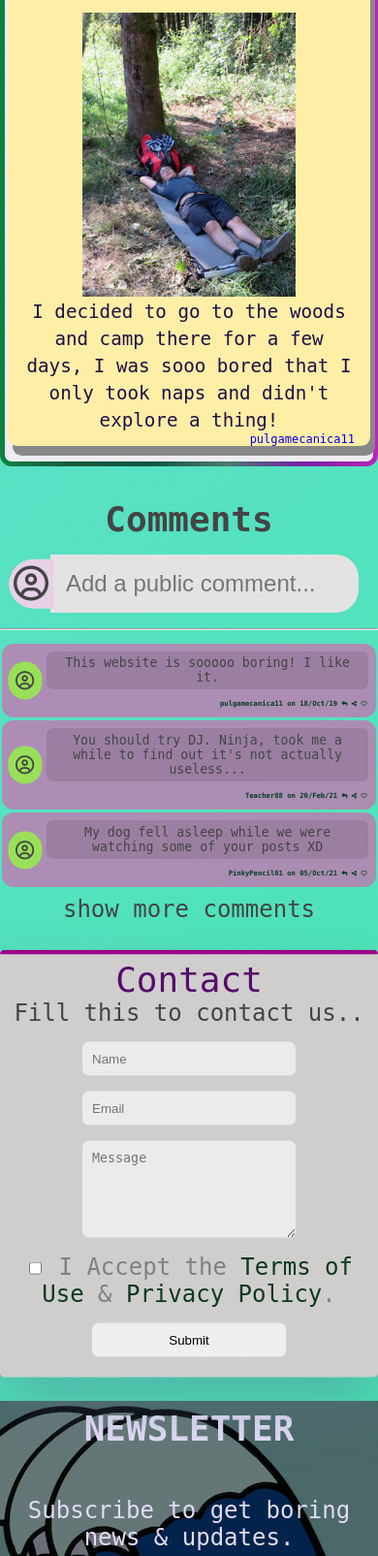
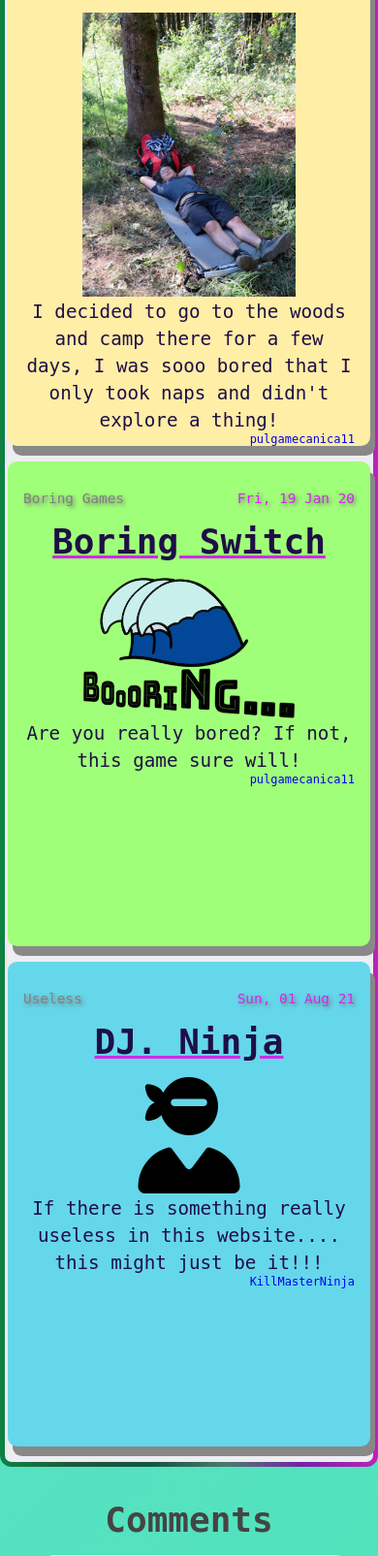
Before and after one commit to pulgamecanica/WebProgLuso, a PHP site: page / in a window 390 px wide. Shown: the part 3718-5323 px from the top of the page at 97% size. Run offline with PHP 8.4, Linux system fonts and the light colour scheme; some libraries are stand-ins or nearby versions; some web fonts are replaced.

Commit message:
Second fix for the phone view on index

```diff
--- a/style/index.css
+++ b/style/index.css
@@ -1879,12 +1879,6 @@ article figure #dj-ninja-game i {
 	#layout-image img{
 		width: 100%;
 	}
-	.compilation-container .compilation-boring-game {
-		display: none;
-	}
-	.compilation-container .compilation-useless-game {
-		display: none;
-	}
 	.posts_wrapper #imageWindowDisplayer {
 		top: 5%;
 		padding: 0.5rem;
```
